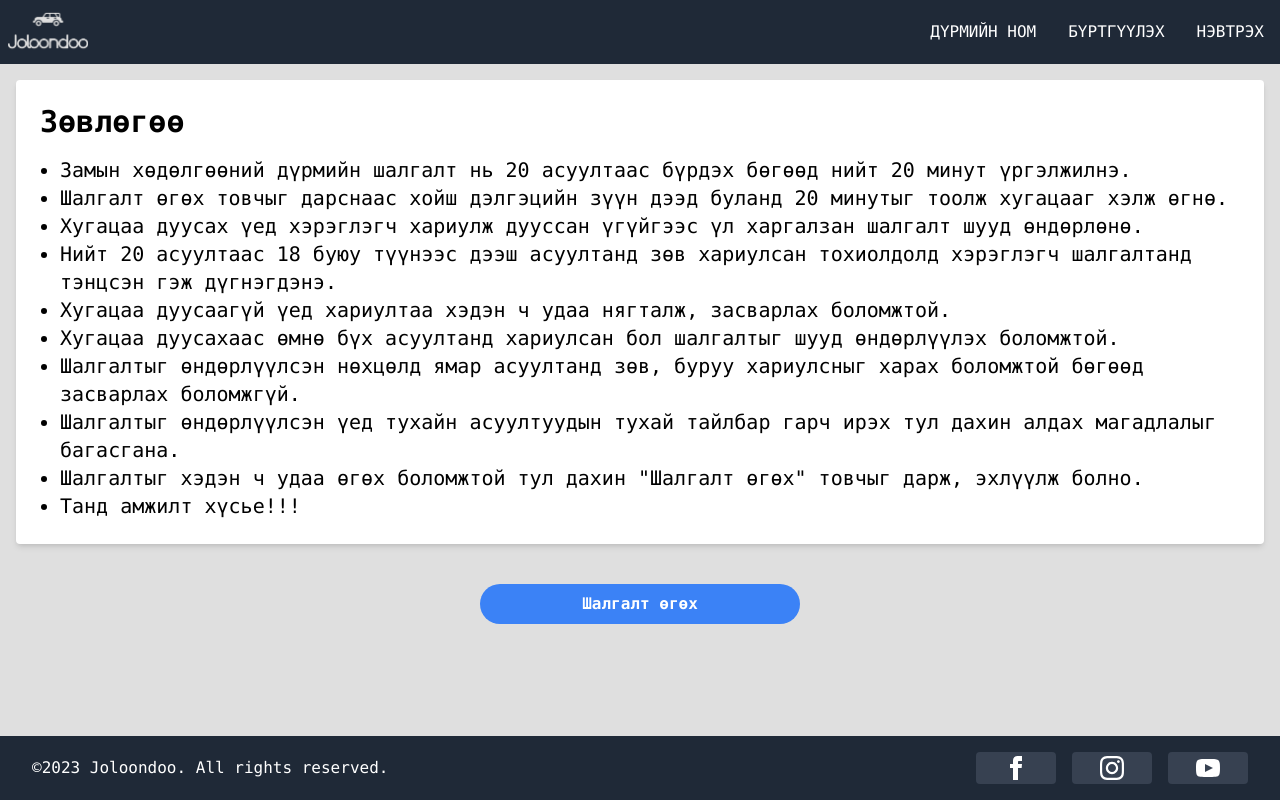
After one commit to Batuno/joloondootusul, a Django app: page /exam_tip in a window 1280 px wide. The commit adds this page. Run offline with Django 4.2, Linux system fonts and the light colour scheme; some libraries are stand-ins or nearby versions; some web fonts are replaced.

Commit message:
exam mode front end edit(nonsense but required)

```diff
--- a/joloondoo/japp/templates/base.html
+++ b/joloondoo/japp/templates/base.html
@@ -20,7 +20,7 @@
             <a href="{% url 'getSubject' %}" class="text-white hover:bg-black py-2 px-2 uppercase hover:rounded">Дүрмийн ном</a>
             {% if request.session.user_authenticated %}
             <a href="{% url 'getQuestion' %}" class="text-white hover:bg-black py-2 px-2 uppercase hover:rounded">Дасгал ажлууд</a>
-            <a href="{% url 'get_exam' %}" class="text-white hover:bg-black py-2 px-2 uppercase hover:rounded">Шалгалтын горим</a>
+            <a href="{% url 'exam_tip' %}" class="text-white hover:bg-black py-2 px-2 uppercase hover:rounded">Шалгалтын горим</a>
             <div class="relative ml-3">
               <div>
                 <button type="button" class="relative flex rounded-full bg-gray-800 text-sm focus:outline-none focus:ring-2 focus:ring-white focus:ring-offset-2 focus:ring-offset-gray-800" id="user-menu-button" aria-expanded="false" aria-haspopup="true">
--- /dev/null
+++ b/joloondoo/japp/templates/exam_tip.html
@@ -0,0 +1,37 @@
+{% extends 'base.html' %}
+{% load static %}
+
+<!DOCTYPE html>
+<html lang="en">
+<head>
+    <meta charset="UTF-8">
+    <meta name="viewport" content="width=device-width, initial-scale=1.0">
+    <title>Exam Tips</title>
+</head>
+<body>
+    {% block content %}
+
+    <div class="container mx-auto p-4">
+        <div class="bg-white p-6 rounded shadow-md">
+            <h1 class="text-3xl font-bold mb-4">Зөвлөгөө</h1>
+            <ul class="text-xl list-disc pl-5">
+                <li>Замын хөдөлгөөний дүрмийн шалгалт нь 20 асуултаас бүрдэх бөгөөд нийт 20 минут үргэлжилнэ.</li>
+                <li>Шалгалт өгөх товчыг дарснаас хойш дэлгэцийн зүүн дээд буланд 20 минутыг тоолж хугацааг хэлж өгнө.</li>
+                <li>Хугацаа дуусах үед хэрэглэгч хариулж дууссан үгүйгээс үл харгалзан шалгалт шууд өндөрлөнө.</li>
+                <li>Нийт 20 асуултаас 18 буюу түүнээс дээш асуултанд зөв хариулсан тохиолдолд хэрэглэгч шалгалтанд тэнцсэн гэж дүгнэгдэнэ.</li>
+                <li>Хугацаа дуусаагүй үед хариултаа хэдэн ч удаа нягталж, засварлах боломжтой.</li>
+                <li>Хугацаа дуусахаас өмнө бүх асуултанд хариулсан бол шалгалтыг шууд өндөрлүүлэх боломжтой.</li>
+                <li>Шалгалтыг өндөрлүүлсэн нөхцөлд ямар асуултанд зөв, буруу хариулсныг харах боломжтой бөгөөд засварлах боломжгүй.</li>
+                <li>Шалгалтыг өндөрлүүлсэн үед тухайн асуултуудын тухай тайлбар гарч ирэх тул дахин алдах магадлалыг багасгана.</li>
+                <li>Шалгалтыг хэдэн ч удаа өгөх боломжтой тул дахин "Шалгалт өгөх" товчыг дарж, эхлүүлж болно.</li>
+                <li>Танд амжилт хүсье!!!</li>
+            </ul>
+        </div>
+    </div>
+    <div class="flex justify-center mt-6">
+        <button id="get-exam" class="bg-blue-500 hover:bg-blue-700 text-white font-bold py-2 px-4 rounded-full transition duration-500 ease-in-out transform hover:-translate-y-1 hover:scale-110 w-1/4" onclick="window.location.href='{% url 'get_exam' %}'">Шалгалт өгөх</button>
+    </div>
+
+    {% endblock %}
+</body>
+</html>
--- a/joloondoo/japp/templates/get_exam.html
+++ b/joloondoo/japp/templates/get_exam.html
@@ -32,7 +32,7 @@
         {% endfor %}
     </div>
 
-    <button id="submit-exam" class="bg-blue-500 text-white px-6 py-3 mt-8 rounded-full hover:bg-blue-700 transition duration-300">Submit Exam</button>
+    <button id="submit-exam" class="bg-blue-500 text-white px-6 py-3 mt-8 rounded-full hover:bg-blue-700 transition duration-300">Дуусгах</button>
 </div>
 
 
--- a/joloondoo/japp/urls.py
+++ b/joloondoo/japp/urls.py
@@ -22,6 +22,7 @@
     path('getquestion', views.getQuestion, name='getQuestion'), #back #front
     path('createquestion', views.createQuestion, name='createquestion'), #back
 
+    path('exam_tip', views.exam_tip, name='exam_tip'), #front
     path('get_exam', views.get_exam, name='get_exam'), #back
     path('submit_exam', views.submit_exam, name='submit_exam'), #back
     path('exam_review/<int:exam_id>/', views.get_exam_review, name='exam_review'), #back
--- a/joloondoo/japp/views.py
+++ b/joloondoo/japp/views.py
@@ -788,18 +788,9 @@
     return render(request, 'home.html', {})
 
 
+def exam_tip(request):
+    return render(request, 'exam_tip.html', {})
 
-
-# def profile_page(request):
-#     if not request.session.get('user_authenticated', False):
-#         return HttpResponseRedirect(reverse('login_page'))
-#     else:
-#         try:
-#             user_data = getUser()
-
-#             return render(request, 'profile_page.html', {'getUser': user_data})
-#         except Exception as error:
-#             return render(request, 'profile_page.html', {'error': str(error)})
 
 
 def register_page(request):
```
